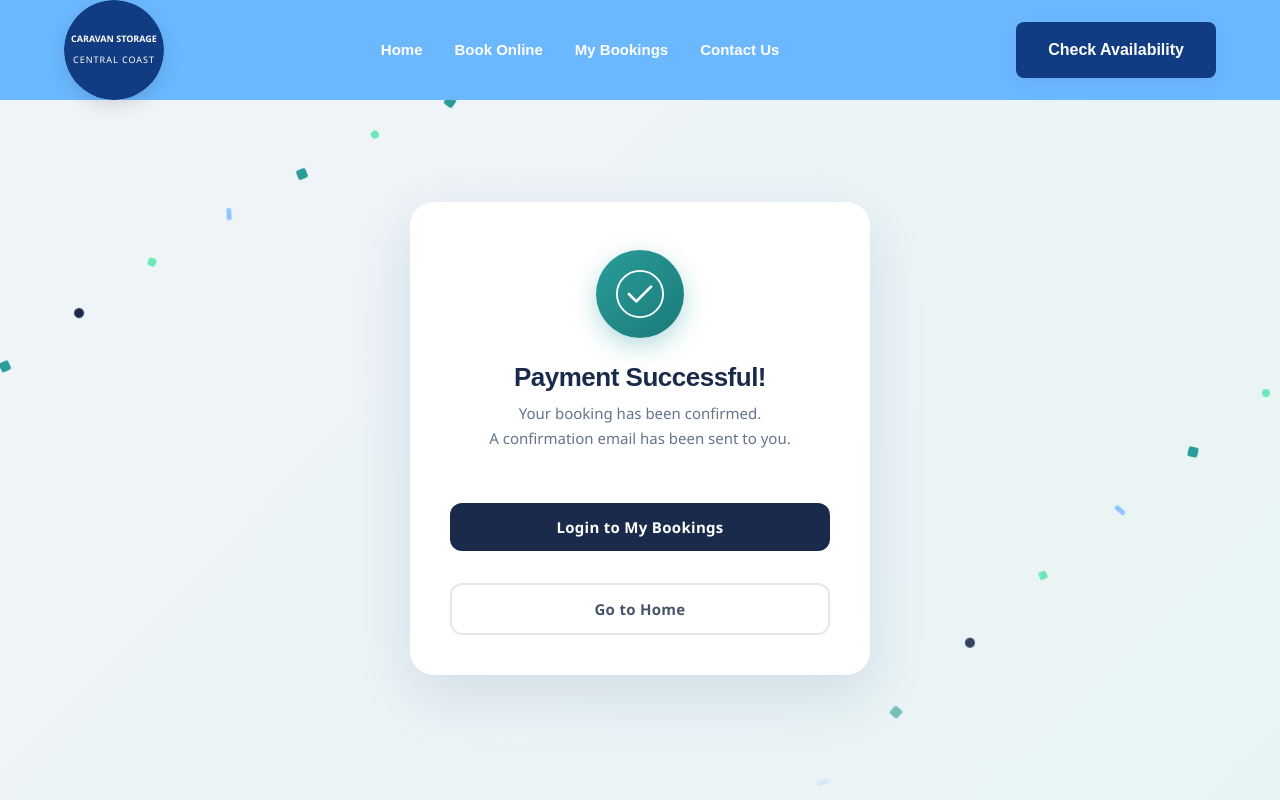
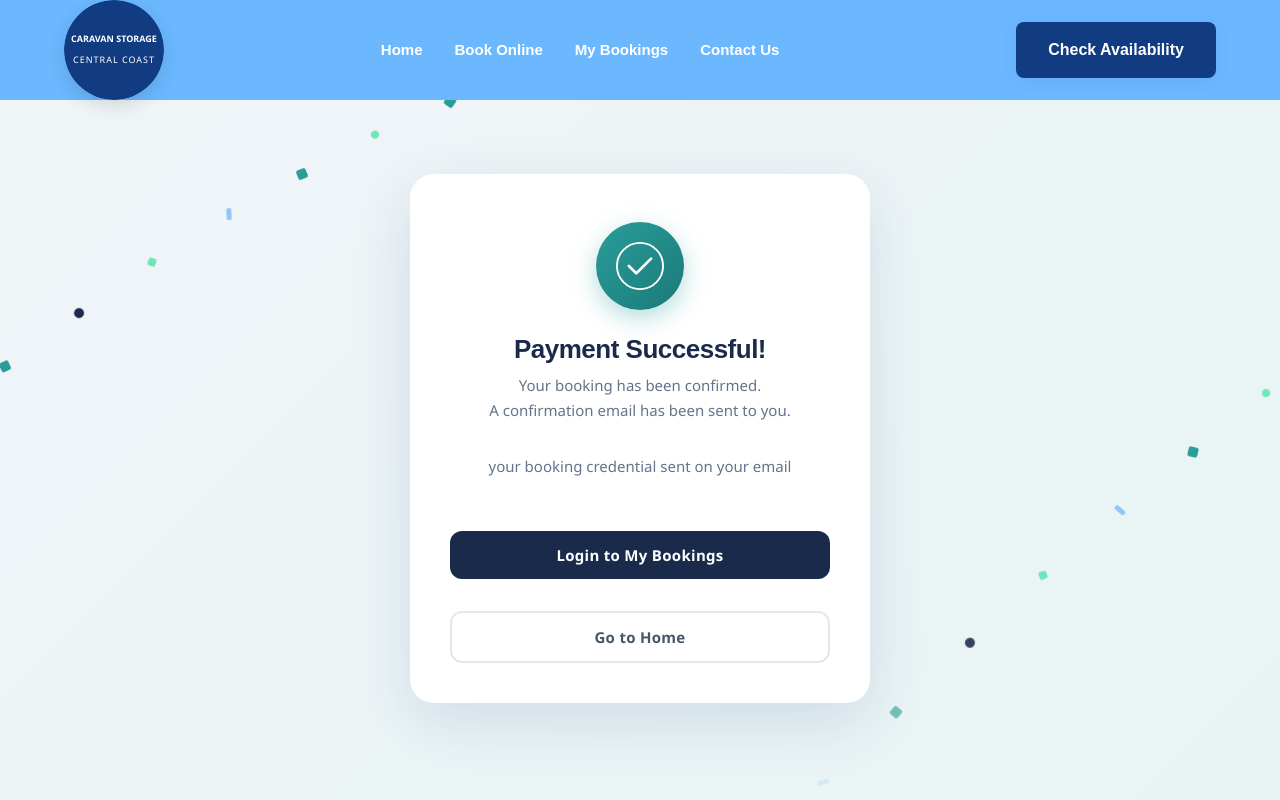
Before and after one commit to Aniketpundir/caravans, a React (Vite) app: page /payment-success in a window 1280 px wide. Shown: the top 800 px of the page. Built offline with nearby package versions, Linux system fonts and the light colour scheme.

Commit message:
Change input values

```diff
--- a/src/Components/Paymentsuccess/Paymentsuccess.jsx
+++ b/src/Components/Paymentsuccess/Paymentsuccess.jsx
@@ -40,6 +40,9 @@ export default function PaymentSuccess() {
                     Your booking has been confirmed.<br />
                     A confirmation email has been sent to you.
                 </p>
+                <p className="ps-subtitle">
+                    your booking credential sent on your email
+                </p>
 
                 {/* Buttons */}
                 <div className="ps-actions">
```
